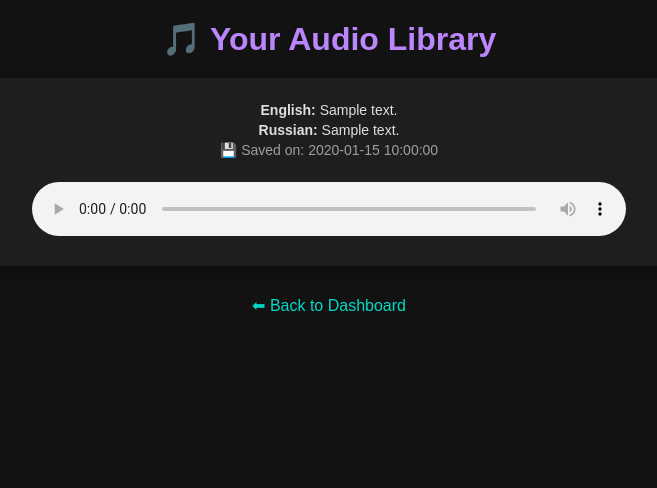
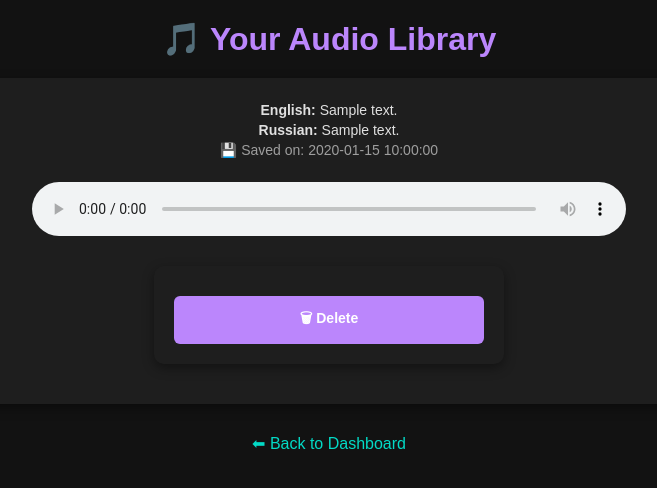
Before and after one commit to Ak23b/Russian-language-learning-app, a Flask app: page /library in a window 1280 px wide. Shown: the top 488 px of the page, without its empty margins (311-968 px from the left). Run offline with Flask 3, Linux system fonts and the light colour scheme; the visitor is signed in with stand-in values (Sample User, id 1); tables that the repository leaves empty hold one stand-in row (Sample ...).

Commit message:
Added a delete button and some structure and UI change

```diff
--- a/templates/library.html
+++ b/templates/library.html
@@ -24,6 +24,11 @@
               <source src="{{ card.audio_path }}" type="audio/wav">
               Your browser does not support the audio element.
             </audio>
+
+            <!-- Delete button -->
+            <form method="POST" action="{{ url_for('delete_audio', audio_id=card.id) }}" class="delete-form">
+              <button type="submit" class="btn danger">🗑 Delete</button>
+            </form>
           </li>
         {% endfor %}
       </ul>
```
